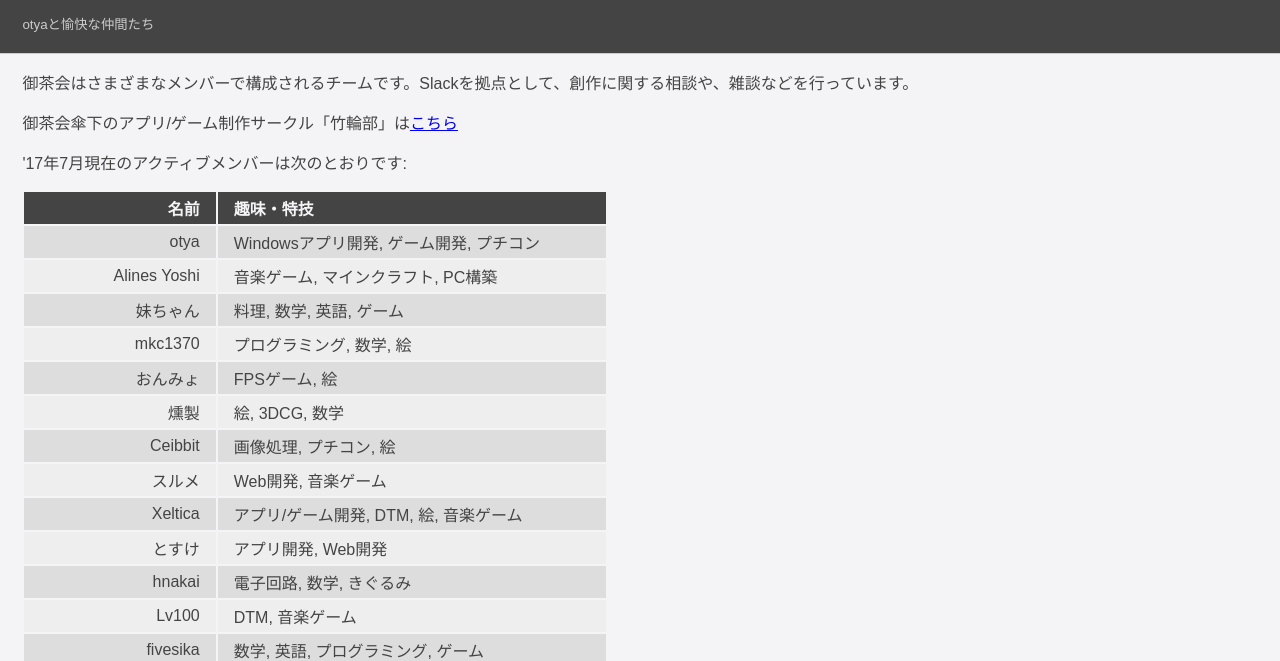
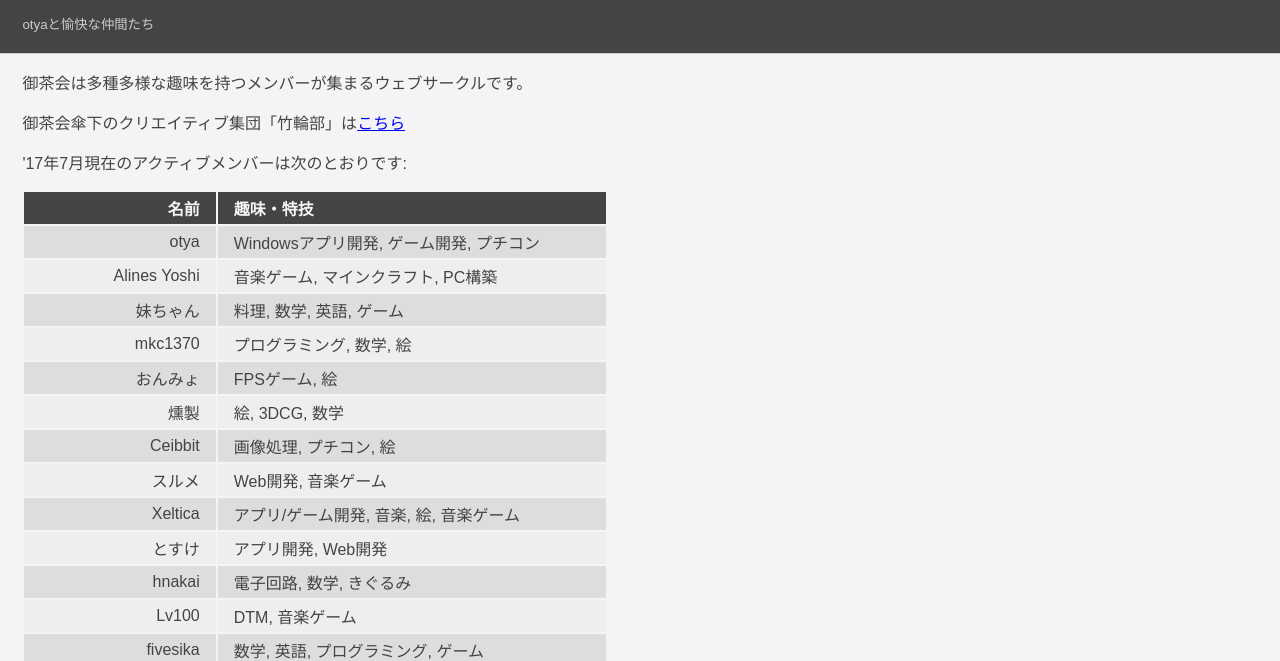
Before and after one commit to otyakai/otyakai.github.io, a website: page src/index.pug in a window 1280 px wide. Shown: the part 147-808 px from the top of the page. Drawn offline with nearby package versions, Linux system fonts and the light colour scheme; files that its build step writes are made by us from their sources.

Commit message:
indexの更新

```diff
--- a/src/index.pug
+++ b/src/index.pug
@@ -11,9 +11,9 @@ block content
         td
             != job
 
-  p 御茶会はさまざまなメンバーで構成されるチームです。Slackを拠点として、創作に関する相談や、雑談などを行っています。
+  p 御茶会は多種多様な趣味を持つメンバーが集まるウェブサークルです。
 
-  p 御茶会傘下のアプリ/ゲーム制作サークル「竹輪部」は<a href="https://tkwb.oyakai.xyz">こちら</a>
+  p 御茶会傘下のクリエイティブ集団「竹輪部」は<a href="https://tkwb.oyakai.xyz">こちら</a>
 
   p '17年7月現在のアクティブメンバーは次のとおりです:
   table
@@ -28,7 +28,7 @@ block content
       +member("燻製", "絵, 3DCG, 数学")
       +member("Ceibbit", "画像処理, プチコン, 絵")
       +member("スルメ", "Web開発, 音楽ゲーム")
-      +member("Xeltica", "アプリ/ゲーム開発, DTM, 絵, 音楽ゲーム")
+      +member("Xeltica", "アプリ/ゲーム開発, 音楽, 絵, 音楽ゲーム")
       +member("とすけ", "アプリ開発, Web開発")
       +member("hnakai", "電子回路, 数学, きぐるみ")
       +member("Lv100", "DTM, 音楽ゲーム")
```
